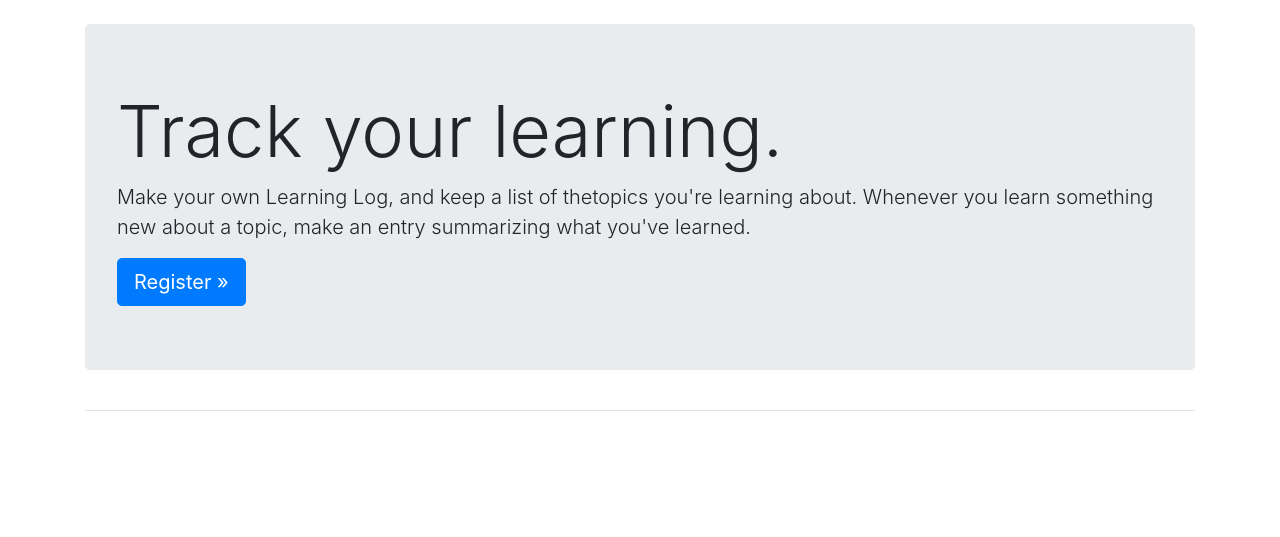
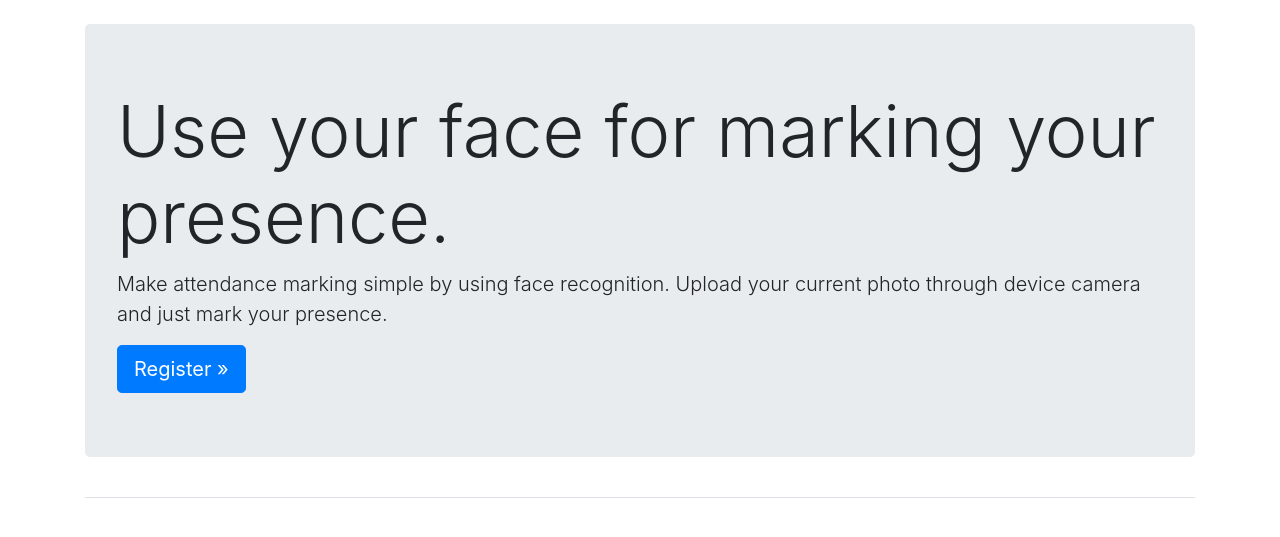
Before and after one commit to Dheeraj2407/Face-web, a Django app: page / in a window 1280 px wide. Shown: the part 58-595 px from the top of the page. Run offline with Django 3.2, Linux system fonts and the light colour scheme; some libraries are stand-ins or nearby versions.

Commit message:
Changed welcome text

```diff
--- a/faceweb/faceapp/templates/registration/index.html
+++ b/faceweb/faceapp/templates/registration/index.html
@@ -1,8 +1,10 @@
 {% extends "registration/base.html" %}
 {% block page_header %}
+    {% if not user.is_authenticated %}
     <div class="jumbotron">
-        <h1 class="display-3">Track your learning.</h1>
-        <p class="lead">Make your own Learning Log, and keep a list of thetopics you're learning about. Whenever you learn something new about a topic, make an entry summarizing what you've learned.</p>
+        <h1 class="display-3">Use your face for marking your presence.</h1>
+        <p class="lead">Make attendance marking simple by using face recognition. Upload your current photo through device camera and just mark your presence.</p>
         <a class="btn btn-lg btn-primary" href="{% url 'faceapp:register' %}" role="button">Register &raquo;</a>
     </div>
+    {% endif %}
 {% endblock page_header %}
```
Also changed, not shown: faceweb/db.sqlite3.
